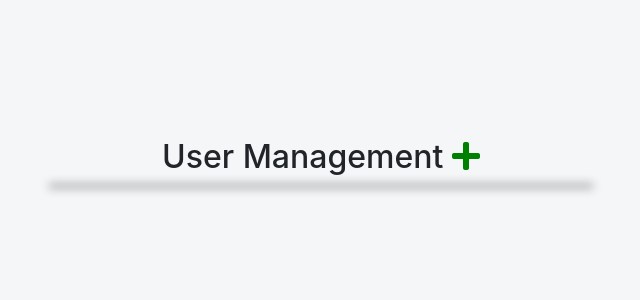
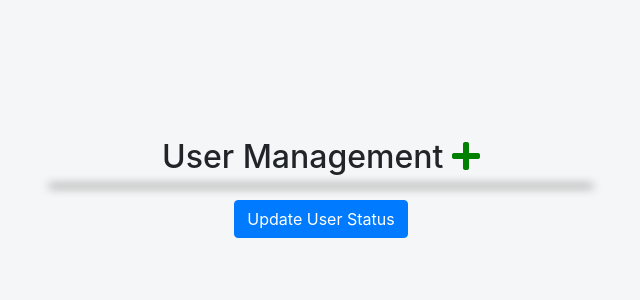
Before and after one commit to BobbyRobillard/rdm-cnc-software, a Django app: a page that uses management/templates/management/user_management.html in a window 1280 px wide. Shown: the part 56-356 px from the top of the page, without its empty margins (34-674 px from the left). Run offline with Django 3.2, Linux system fonts and the light colour scheme; some libraries are stand-ins or nearby versions.

Commit message:
user management page now updates users to managers and vice versa

```diff
--- a/management/templates/management/user_management.html
+++ b/management/templates/management/user_management.html
@@ -54,8 +54,8 @@
   <div class="row">
       <div class="col-lg-6">
         <h2>User Management  <i class="fa fa-plus"></i></h2>
+        <form method="POST" action="{% url 'management:user_management' %}">{% csrf_token %}
           <table class="table">
-            <form method="POST" action="{% url 'management:user_management' %}">
               <tbody>
                 {{ RoleFormSet.management_form }}
                 {% for role in RoleFormSet %}
@@ -68,8 +68,13 @@
                   </tr>
                   {% endfor %}
               </tbody>
+            </table>
+            <div class="row">
+              <div class="col text-center">
+            <button  type="submit" class="btn btn-primary">Update User Status</button>
+            </div>
+            </div>
             </form>
-          </table>
       </div>
   </div>
 </div>
--- a/management/views.py
+++ b/management/views.py
@@ -35,8 +35,18 @@
         RoleFormSet=self.RoleFormSet(self.request.POST)
         if RoleFormSet.is_valid():
             for role in RoleFormSet:
-                if role.role == 'Manager':
-                    Manager.objects.update_or_create(user=role.user, defaults={'user':role.user})
+                data = role.cleaned_data
+                user = User.objects.get(username=data['user'])
+                if data['role'] == 'Manager':
+                    Manager.objects.update_or_create(user=user,
+                    defaults={
+                        'user' : user,
+                        }
+                        )
+                else:
+                    if Manager.objects.filter(user=user).exists():
+                        manager = Manager.objects.filter(user=user)
+                        manager.delete()
             return HttpResponseRedirect(reverse_lazy('management:user_management'))
         else:
             context = {
```
